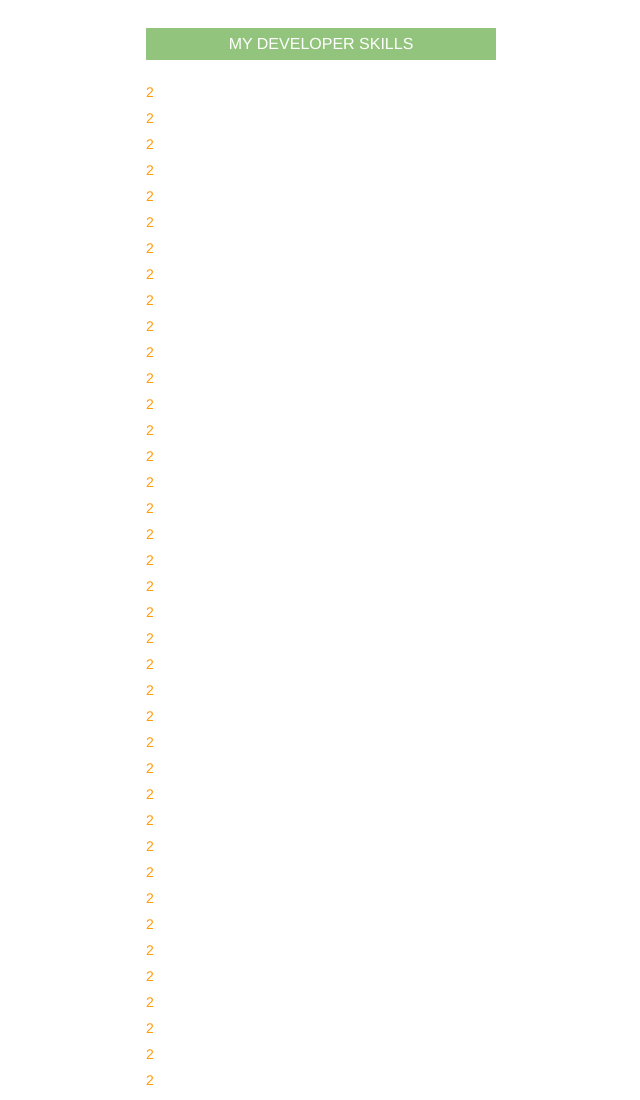
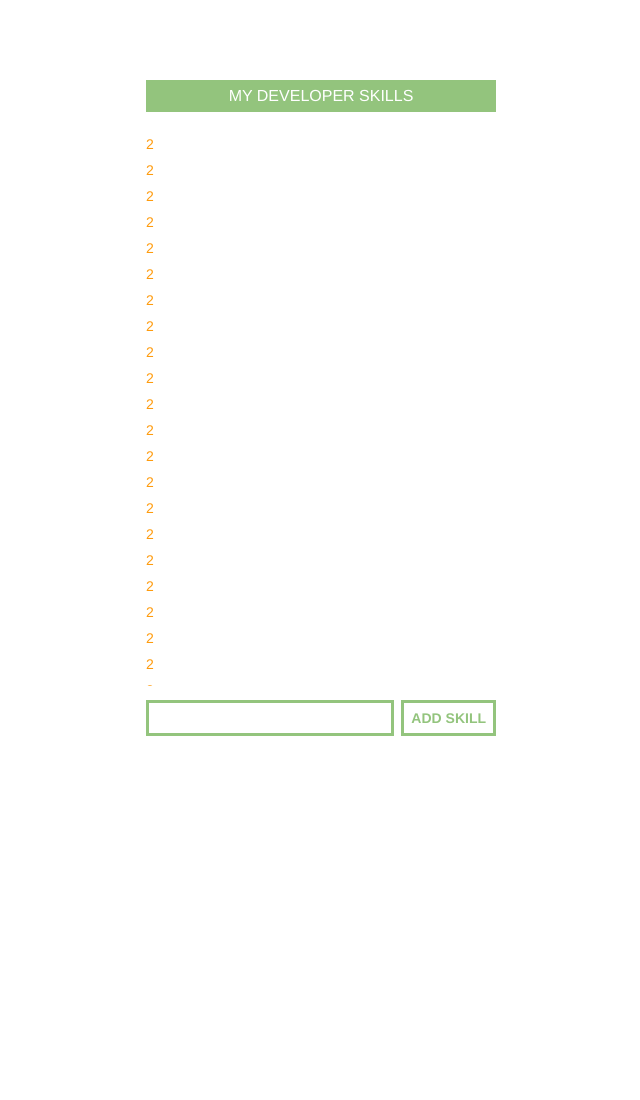
Before and after one commit to shin-shin/my-dev-skills-lab, a plain HTML site: page index.html in a window 1280 px wide. Shown: the top 1100 px of the page, without its empty margins (319-959 px from the left). After the commit the page ends 816 px from the top, so only its background shows below. Drawn offline with nearby package versions, Linux system fonts and the light colour scheme.

Commit message:
undate the overflow fix

```diff
--- a/css/main.css
+++ b/css/main.css
@@ -12,7 +12,7 @@ body{
     height: 100%;
 }
 div.wrapper {
-    /* height: 100vh;  */
+    height: 100vh;
     display: flex;
     flex-direction: column;
     justify-content: center;
@@ -40,10 +40,11 @@ header {
     text-transform: uppercase;
 }
 
-/* ul{
-    align-items: center;
-    justify-content: center;
-} */
+ul{
+    height: 70vh;
+    overflow-y: scroll;
+
+}
 ul, li{
     list-style-type: none;
     padding: 5px 0;
```
